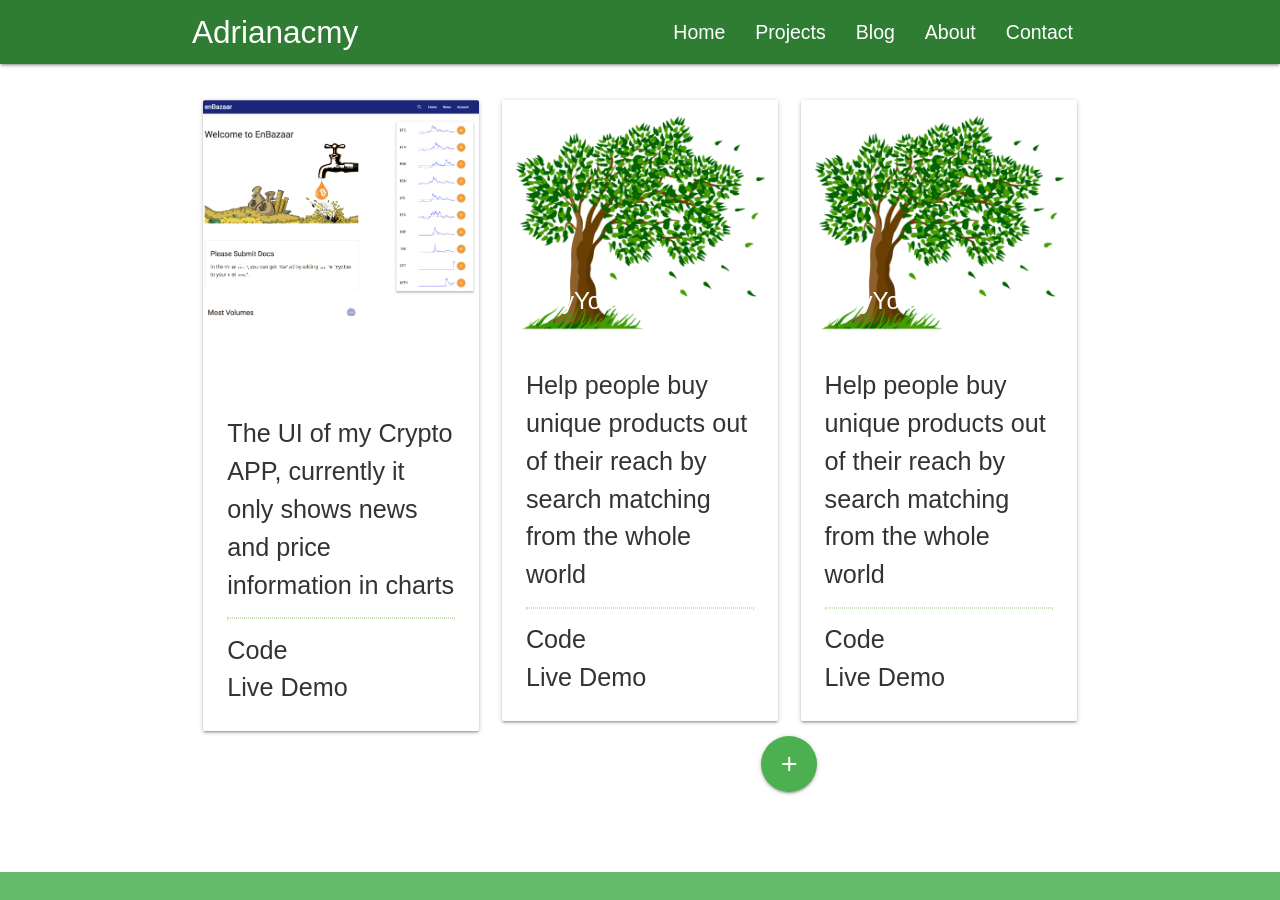
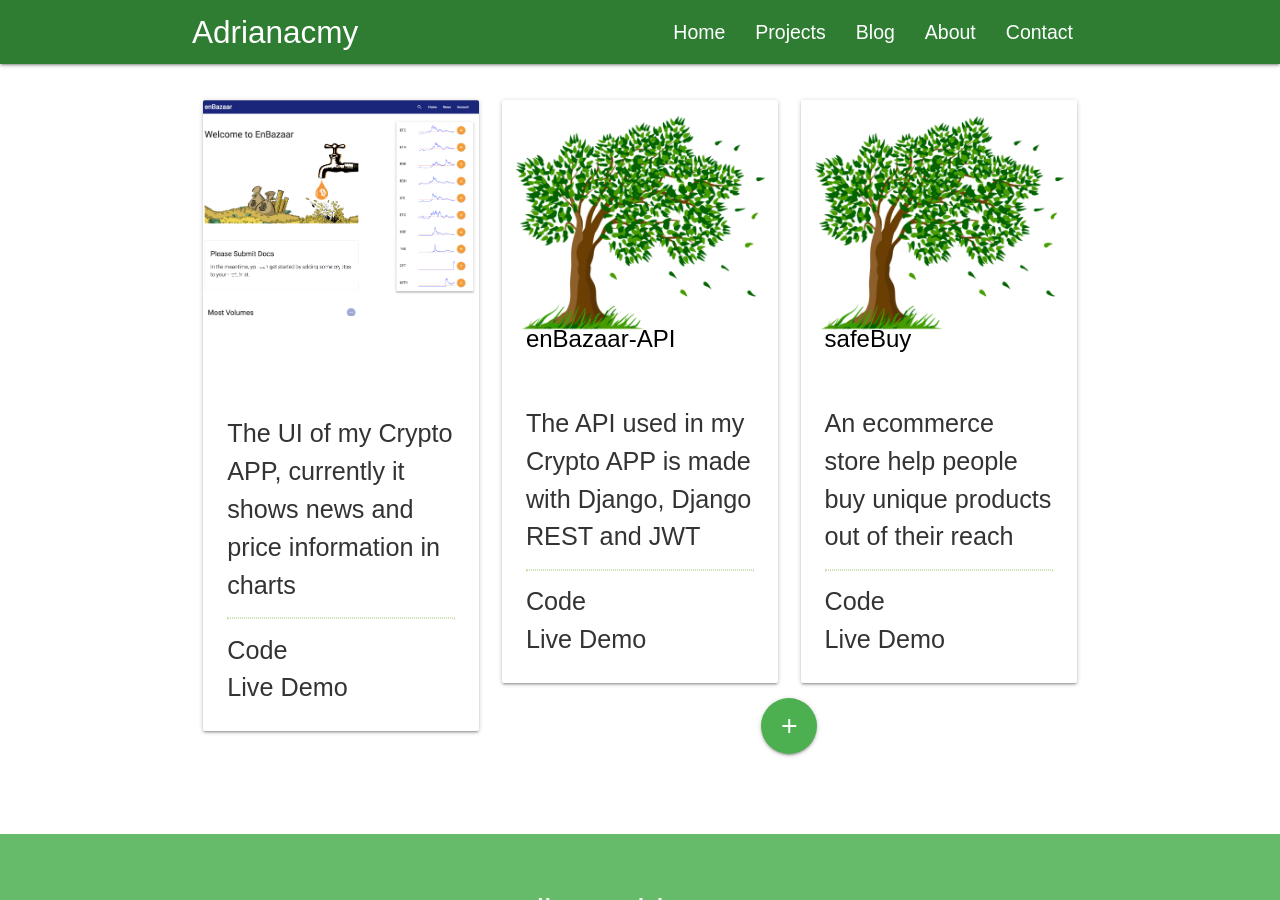
Before and after one commit to Adrianacmy/Adriana.github.io, a Jekyll site: the page built from index.html, in a window 1280 px wide and 900 px high, scrolled down 1029 px. Built offline with Jekyll 4.4.1, drawn with Linux system fonts in a browser that asks for light colours; nearby versions of some CDN libraries.

Commit message:
update other project links

```diff
--- a/_includes/project.html
+++ b/_includes/project.html
@@ -39,11 +39,11 @@
             <div class="card">
               <div class="card-image">
                 <img src="{{ site.baseurl }}/static/images/capstone-ui.png" alt="">
-                <span class="card-title">IBuyYouStuff</span>
+                <span class="card-title">enBazaar-UI</span>
               </div>
               <br><br>
               <div class="card-content">
-                <p>The UI of my Crypto APP, currently it only shows news and price information in charts</p>
+                <p>The UI of my Crypto APP, currently it shows news and price information in charts</p>
                 <hr>
                 <a href="https://github.com/Adrianacmy/capstone-UI/tree/master">Code</a>
                 <br/>
@@ -53,39 +53,40 @@
           </a>
         </div>
         <div class="col s12 m4 flow-text">
-          <a href="https://github.com/adrianacmy">
+          <a href="https://github.com/Adrianacmy/capstone-API">
             <div class="card">
               <div class="card-image">
-                <img src="{{ site.baseurl }}/static/images/tree2.png" alt="">
-                <span class="card-title">IBuyYouStuff</span>
+                <img src="{{ site.baseurl }}/static/images/tree2.png" alt=""><br>
+                <span class="card-title black-text">enBazaar-API</span>
               </div>
               <div class="card-content">
-                <p>Help people buy unique products out of their reach by search matching from the whole world</p>
+                <p>The API used in my Crypto APP is made with Django, Django REST and JWT</p>
                 <hr>
-                <a href="#">Code</a>
+                <a href="https://github.com/Adrianacmy/capstone-API">Code</a>
                 <br/>
-                <a href="#">Live Demo</a>
+                <a href="https://github.com/Adrianacmy/capstone-API">Live Demo</a>
               </div>
             </div>
           </a>
         </div>
         <div class="col s12 m4 flow-text">
-          <a href="https://github.com/adrianacmy">
+          <a href="https://github.com/Adrianacmy/safeBuy">
             <div class="card">
               <div class="card-image">
-                <img src="{{ site.baseurl }}/static/images/tree2.png" alt="">
-                <span class="card-title">IBuyYouStuff</span>
+                <img src="{{ site.baseurl }}/static/images/tree2.png" alt=""><br>
+                <span class="card-title black-text">safeBuy</span>
               </div>
               <div class="card-content">
-                <p>Help people buy unique products out of their reach by search matching from the whole world</p>
+                <p>An ecommerce store help people buy unique products out of their reach</p>
                 <hr>
-                <a href="#">Code</a>
+                <a href="https://github.com/Adrianacmy/safeBuy">Code</a>
                 <br/>
-                <a href="#">Live Demo</a>
+                <a href="https://github.com/Adrianacmy/safeBuy">Live Demo</a>
               </div>
             </div>
           </a>
         </div>
+
         <div class="center">
         <a class="btn-floating btn-large waves-effect waves-light green center" href="https://github.com/adrianacmy"><i class="material-icons">add</i></a>
         </div>
```
